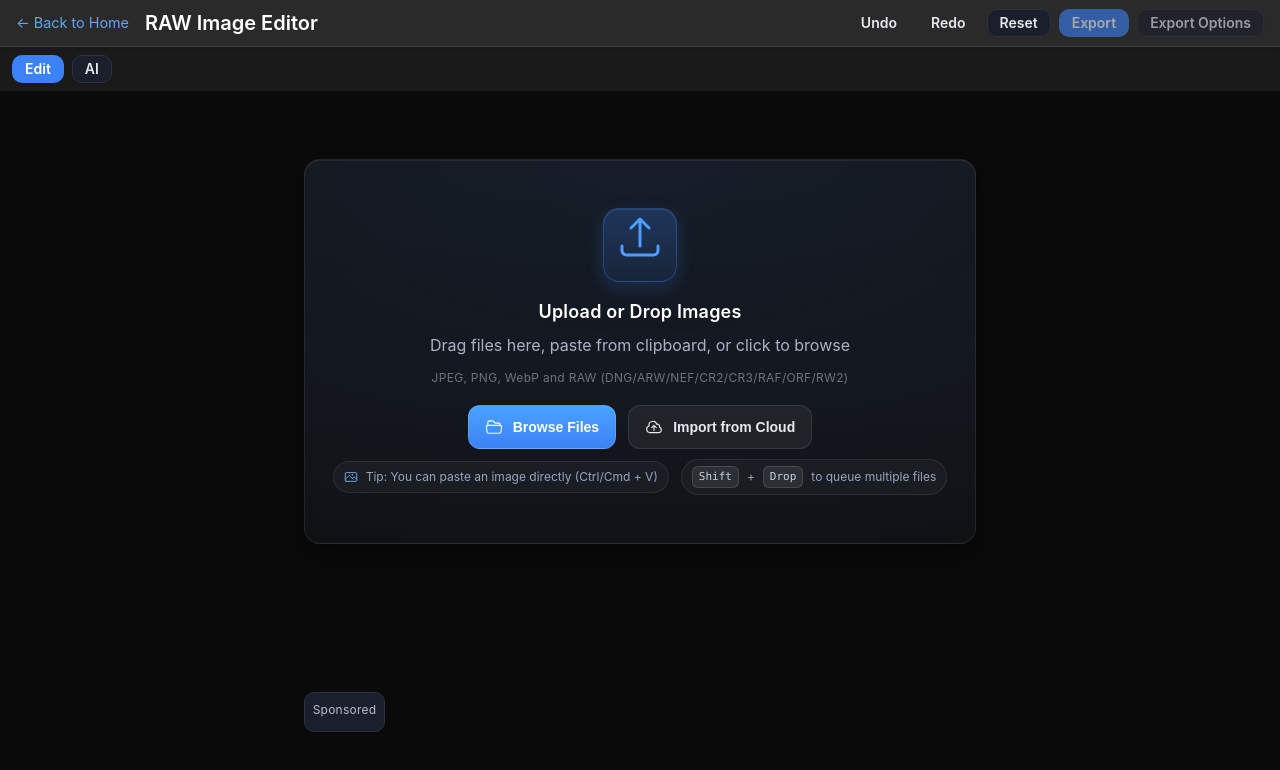
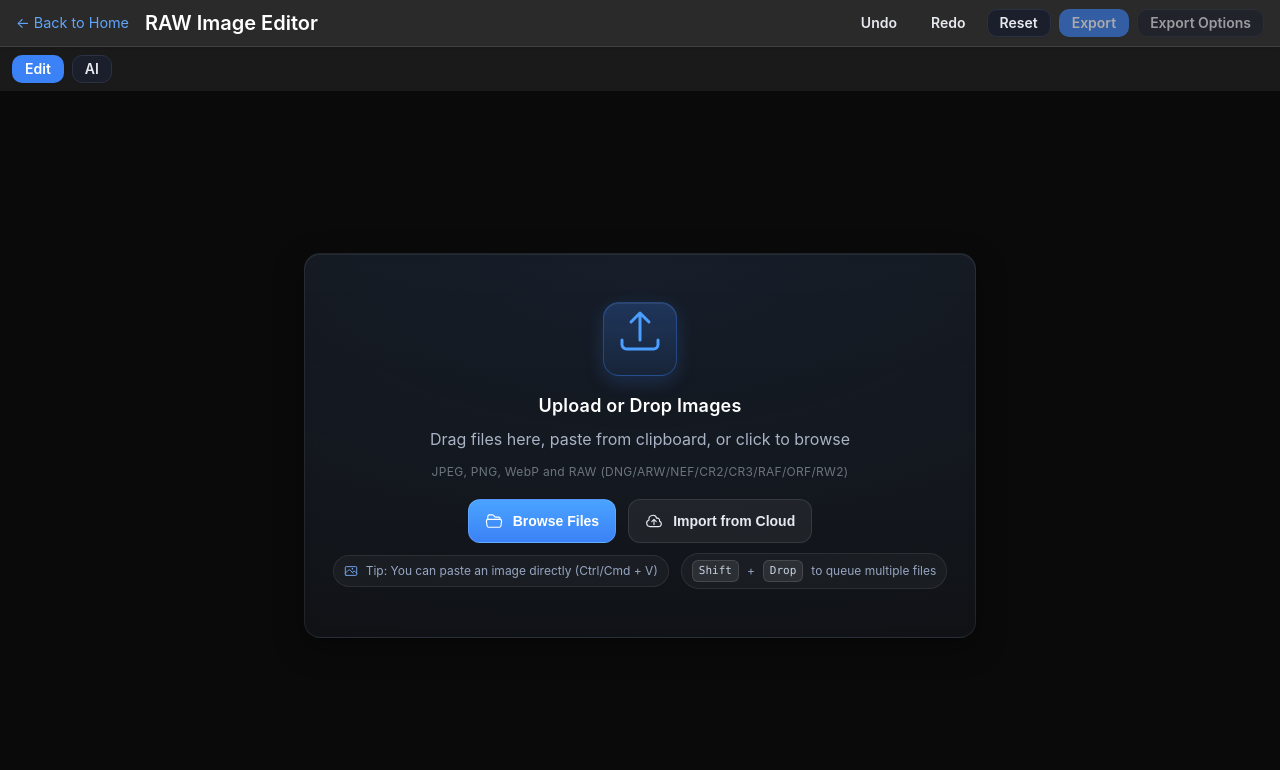
Before and after one commit to kishoretvk/RawImageEditor, a React (Vite) app: page /RawImageEditor/editor in a window 1280 px wide. Shown: the top 770 px of the page. Built offline with nearby package versions, Linux system fonts and the light colour scheme.

Commit message:
Remove AdSense components and meta injection from UI
- Remove AdSenseBox usage from EnhancedLandingPage and EditorPage
- Drop page-scoped AdSense meta tag injection on landing
- Simplify hero and upload placeholder layouts
Reason: declutter UI and eliminate ad dependencies/components

```diff
--- a/src/components/EnhancedLandingPage.jsx
+++ b/src/components/EnhancedLandingPage.jsx
@@ -2,7 +2,6 @@ import React, { useState, useEffect } from 'react';
 import { useNavigate } from 'react-router-dom';
 import BeforeAfterSlider from './BeforeAfterSlider';
 import Button from '../components/ui/Button.jsx';
-import AdSenseBox from './AdSenseBox.jsx';
 import '../styles/EnhancedLandingPage.css';
 import '../styles/tokens.css';
 
@@ -39,16 +38,6 @@ const EnhancedLandingPage = () => {
       img.src = src;
     });
 
-    // Inject required AdSense meta tag into head (page-scoped)
-    const META_NAME = 'google-adsense-account';
-    const META_CONTENT = 'ca-pub-3347414112529675';
-    const existing = document.head.querySelector(`meta[name="${META_NAME}"]`);
-    if (!existing) {
-      const meta = document.createElement('meta');
-      meta.setAttribute('name', META_NAME);
-      meta.setAttribute('content', META_CONTENT);
-      document.head.appendChild(meta);
-    }
   }, []);
 
   const handleOpenDemo = () => {
@@ -69,11 +58,7 @@ const EnhancedLandingPage = () => {
   return (
     <div className="enhanced-landing">
       <div className="landing-hero">
-        <div className="hero-content" style={{ display: 'grid', gridTemplateColumns: 'minmax(220px, 280px) 1fr', gap: 16 }}>
-          {/* Left free space panel: non-distracting ad */}
-          <div className="hero-left-rail" aria-hidden="false">
-            <AdSenseBox layout="landing" />
-          </div>
+        <div className="hero-content">
           <div className="hero-headline">
             <h1 className="hero-title">
               Pro‑grade RAW Editor
--- a/src/pages/EditorPage.jsx
+++ b/src/pages/EditorPage.jsx
@@ -22,7 +22,6 @@ import LocalAdjustmentsPanel from '../components/LocalAdjustmentsPanel';
 import GradientMaskOverlay from '../components/GradientMaskOverlay';
 import { buildLUTsFromCurves } from '../utils/curveUtils';
 import FileUploader from '../components/FileUploader';
-import AdSenseBox from '../components/AdSenseBox.jsx';
 import EditorUploadPlaceholder from '../components/EditorUploadPlaceholder';
 import EnhancedImageCanvas from '../components/EnhancedImageCanvas';
 import ExportDialog from '../components/ExportDialog';
@@ -544,12 +543,8 @@ const EditorPage = () => {
         <div className="editor-main">
           <div className="canvas-container" style={{ minHeight: 320 }}>
             {!uploadedImage ? (
-              <div className="upload-placeholder" style={{ display: 'grid', gap: 12 }}>
+              <div className="upload-placeholder">
                 <FileUploader onFileUpload={handleFileUpload} />
-                {/* Non-distracting ad below upload button */}
-                <div aria-hidden="false" style={{ justifySelf: 'start' }}>
-                  <AdSenseBox layout="editor" />
-                </div>
               </div>
             ) : (
               <>
```
